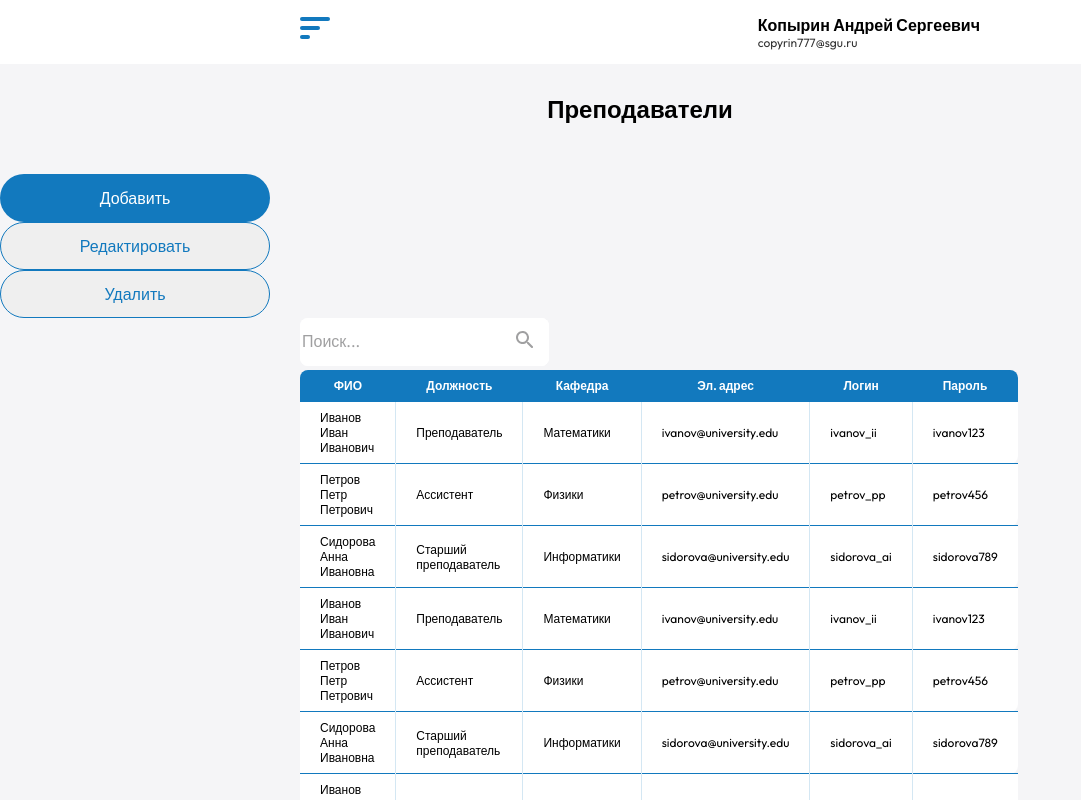
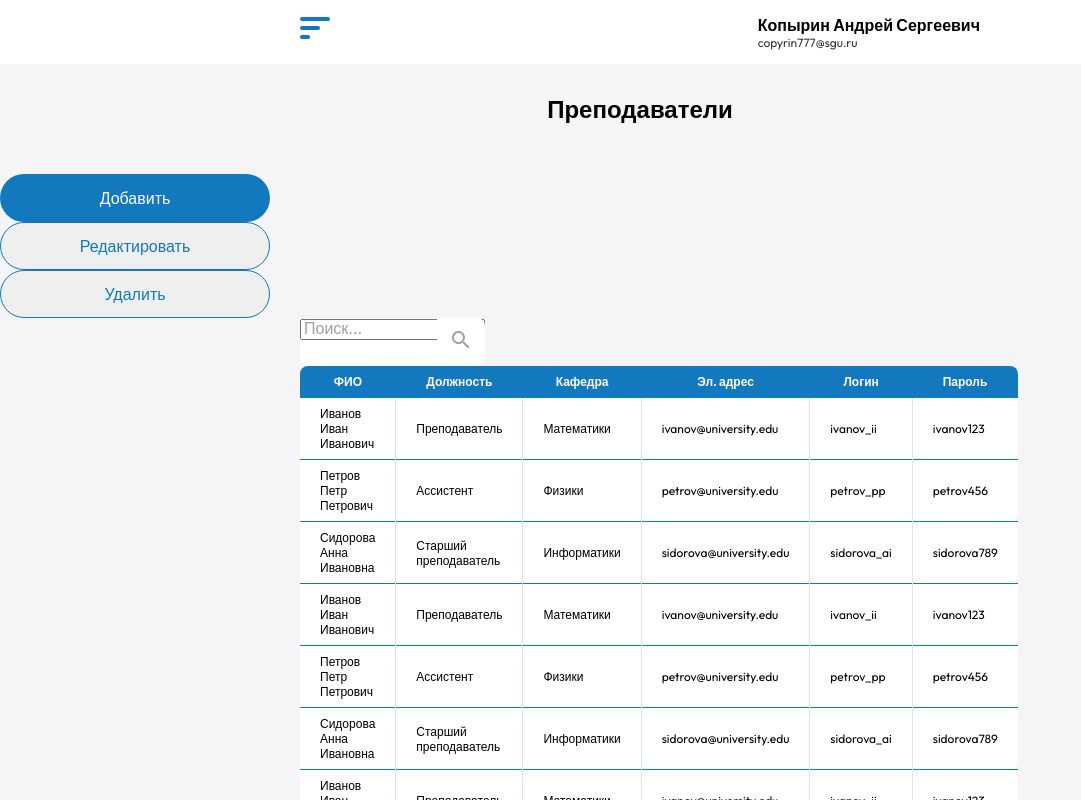
Before and after one commit to R3VV1L/R3VV1L.github.io-attendance-log, a React (Vite) app: page /attendance/teachers in a window 1280 px wide. Shown: the top 800 px of the page, without its empty margins (0-1081 px from the left). Built offline with nearby package versions, Linux system fonts and the light colour scheme.

Commit message:
Update Search.tsx

```diff
--- a/src/components/search/Search.tsx
+++ b/src/components/search/Search.tsx
@@ -21,12 +21,15 @@ export const Search = ({ onSearch }: SearchProps) => {
 
     return (
            <form className="search-box">
-        <input
-          className="search-box-text"
-          type="search"
-          placeholder="Поиск..."
-          required
-        />
+               <input
+                    className="box-text-wrapper"
+                    type="search"
+                    placeholder="Поиск..."
+                    required
+                    value={query}
+                    onChange={(event) => setQuery(event.target.value)}
+                    onKeyPress={handleKeyPress}
+                />
         <button
           className="search-bottom"
           onClick={() => console.log("click-click")}
```
